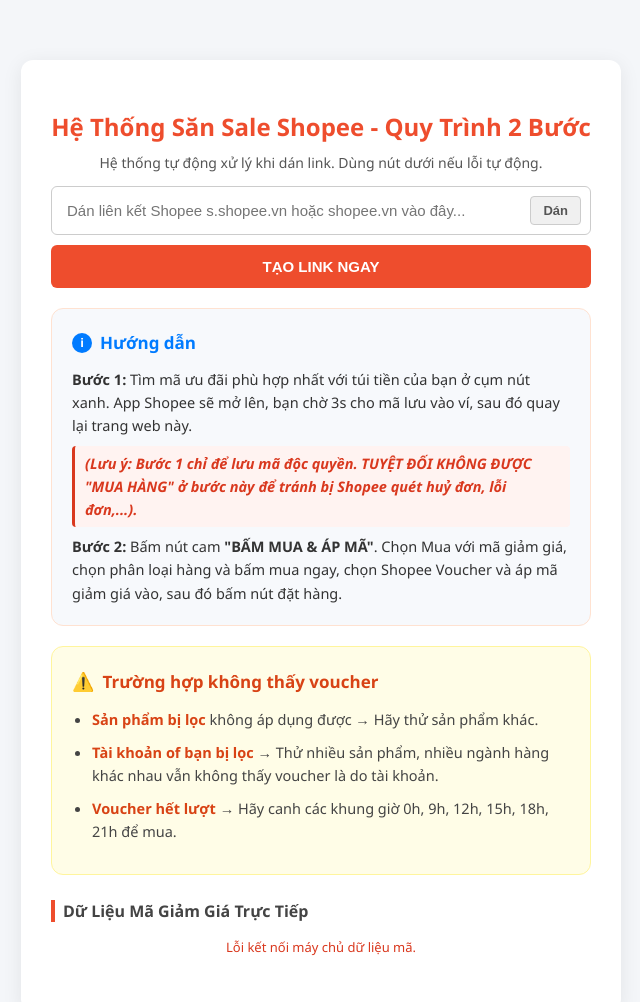
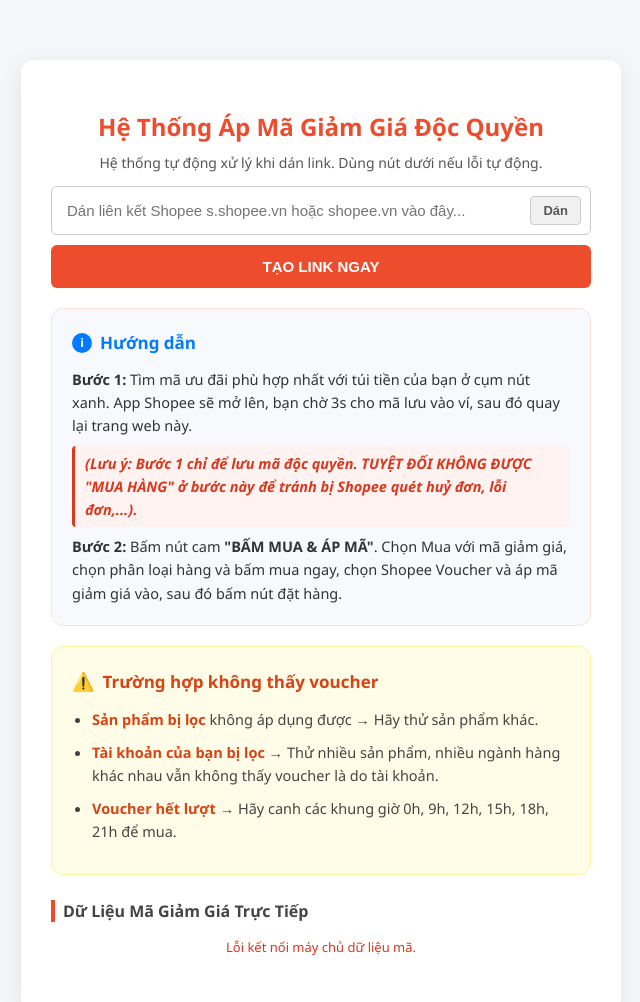
Before and after one commit to toolnayngonphet/sansale, a website: page public/index.html in a window 1280 px wide. Shown: the whole page, without its empty margins (319-959 px from the left). Drawn offline with Linux system fonts and the light colour scheme; no server answers.

Commit message:
Update index.html

```diff
--- a/public/index.html
+++ b/public/index.html
@@ -3,7 +3,7 @@
 <head>
     <meta charset="UTF-8">
     <meta name="viewport" content="width=device-width, initial-scale=1.0">
-    <title>Săn Sale Shopee - Voucher 22%</title>
+    <title>VDG - Voucher 22%</title>
     <style>
         body { font-family: 'Segoe UI', Arial, sans-serif; max-width: 600px; margin: 40px auto; padding: 20px; background-color: #f4f6f9; color: #333; }
         .container { background: white; padding: 30px; border-radius: 12px; box-shadow: 0 4px 20px rgba(0,0,0,0.08); }
@@ -69,7 +69,7 @@
 <body>
 
 <div class="container">
-    <h2>Hệ Thống Săn Sale Shopee - Quy Trình 2 Bước</h2>
+    <h2>Hệ Thống Áp Mã Giảm Giá Độc Quyền</h2>
     <p style="text-align:center; font-size:14px; color:#555; margin-top:-10px;">Hệ thống tự động xử lý khi dán link. Dùng nút dưới nếu lỗi tự động.</p>
 
     <div class="input-group">
@@ -127,7 +127,7 @@
             <div class="error-title"><span>⚠️</span> Trường hợp không thấy voucher</div>
             <ul>
                 <li><strong>Sản phẩm bị lọc</strong> không áp dụng được &rarr; Hãy thử sản phẩm khác.</li>
-                <li><strong>Tài khoản of bạn bị lọc</strong> &rarr; Thử nhiều sản phẩm, nhiều ngành hàng khác nhau vẫn không thấy voucher là do tài khoản.</li>
+                <li><strong>Tài khoản của bạn bị lọc</strong> &rarr; Thử nhiều sản phẩm, nhiều ngành hàng khác nhau vẫn không thấy voucher là do tài khoản.</li>
                 <li><strong>Voucher hết lượt</strong> &rarr; Hãy canh các khung giờ 0h, 9h, 12h, 15h, 18h, 21h để mua.</li>
             </ul>
         </div>
```
